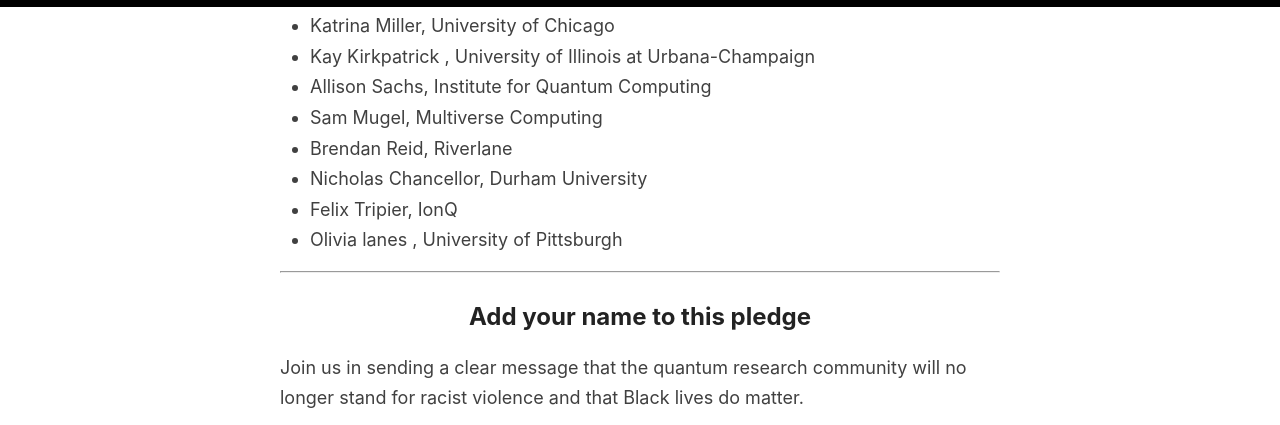
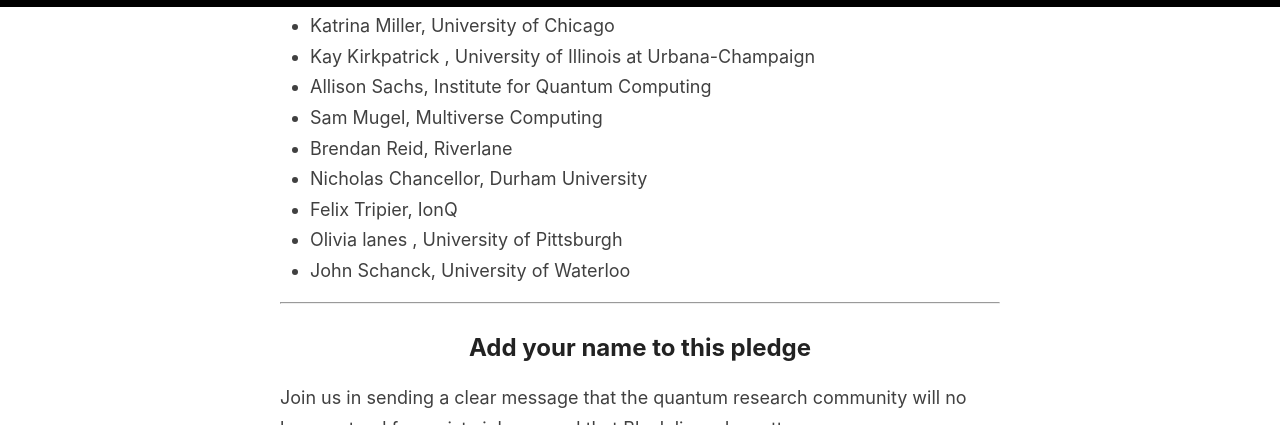
Before and after one commit to quantumforblacklives/quantumforblacklives.github.io, a Jekyll site: the page built from index.html, in a window 1280 px wide and 900 px high, scrolled down 3247 px, cut to the strip 0-425 px from the top of the window. Built offline with Jekyll 4.4.1, drawn with Linux system fonts in a browser that asks for light colours; the list of posts is cut into pages by our own code.

Commit message:
Add signature from John Schanck.

```diff
--- a/_includes/signatories.md
+++ b/_includes/signatories.md
@@ -8,3 +8,4 @@
 - Nicholas Chancellor, Durham University
 - Felix Tripier, IonQ
 - Olivia lanes , University of Pittsburgh
+- John Schanck, University of Waterloo
```
